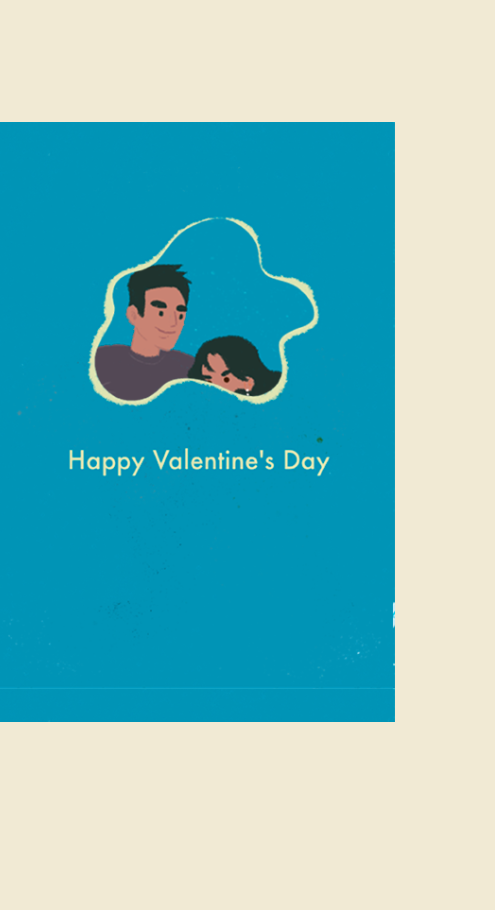
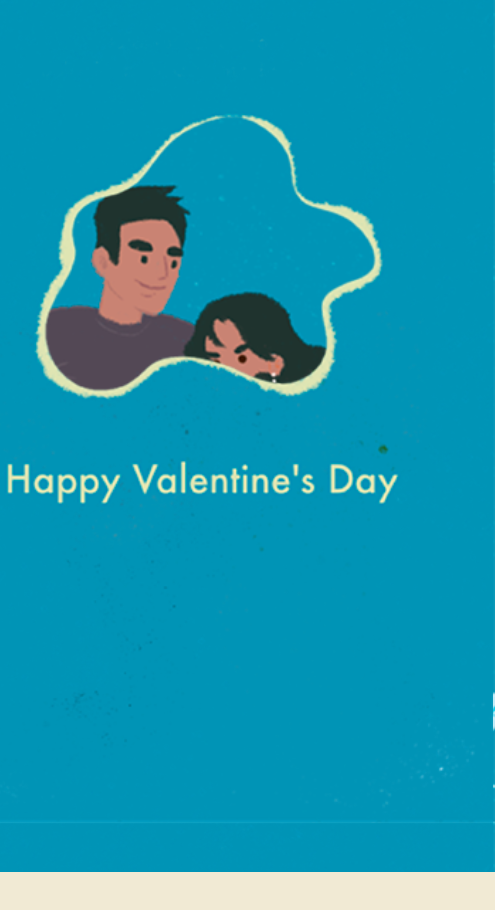
Before and after one commit to terstained/valentest2, a plain HTML site: page index.html in a window 390 px wide. Shown: the whole page, 495 px wide, since content can reach past the window. Before the commit the page ends 844 px from the top, so only its background shows below. Drawn offline with Linux system fonts and the light colour scheme.

Commit message:
Update styles.css

```diff
--- a/css/styles.css
+++ b/css/styles.css
@@ -3,8 +3,8 @@ body {
 }
 
 .container {
-    width: 400px;
-    height: 600px;
+    width: 333px;
+    height: 500px;
     background: url(content.png);
     background-size: contain;
     position: relative;
@@ -57,3 +57,17 @@ figure.back {
         transform: rotateY(-180deg);
     }
 }
+
+@media screen and (max-width: 1024px) {
+    .container {
+    width: 600px;
+    height: 900px;
+    background: url(content.png);
+    background-size: contain;
+    position: relative;
+    top: 50%;
+    left: 50%;
+    transform: translate(-50%,-50%);
+    perspective: 1000px;
+   }
+}
```
